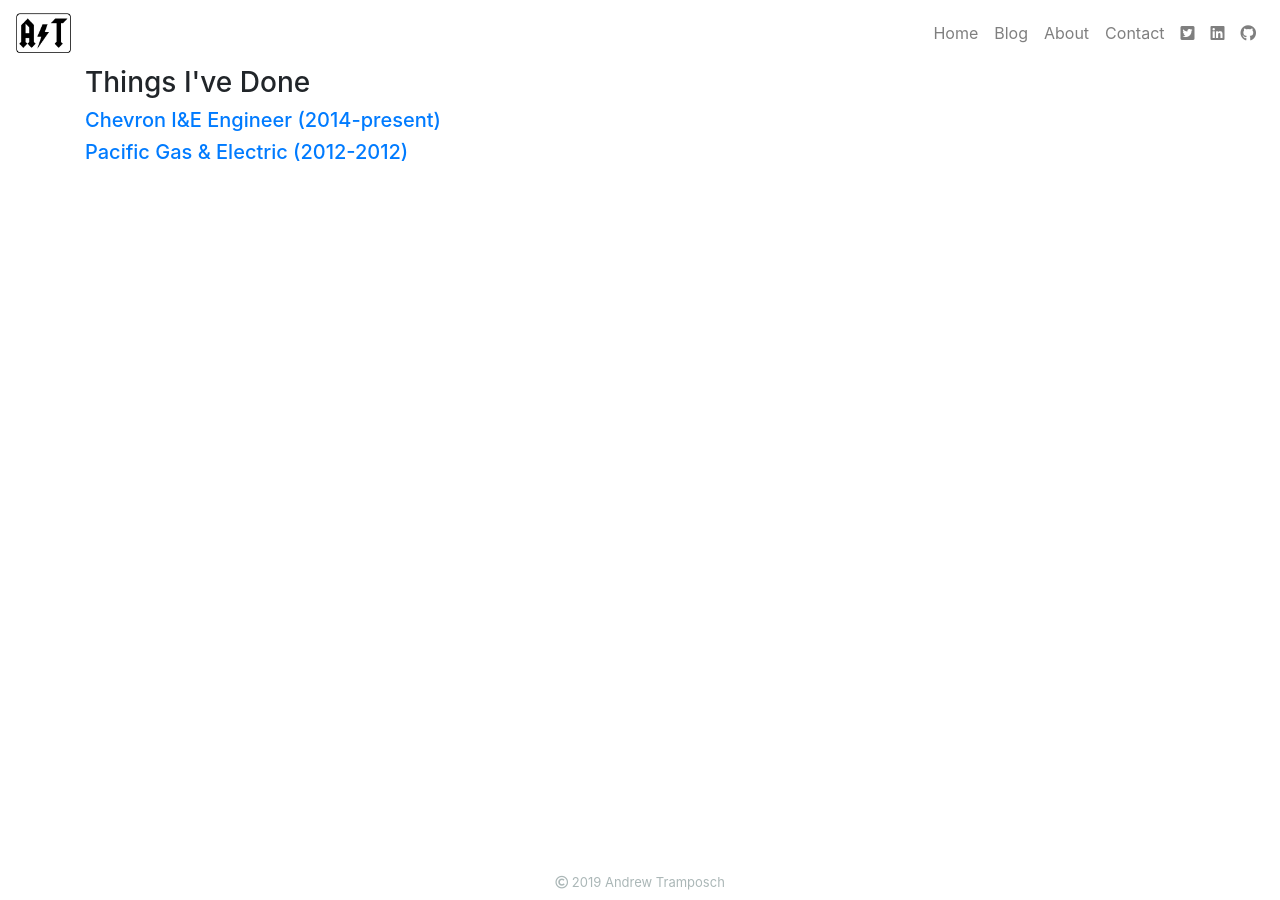
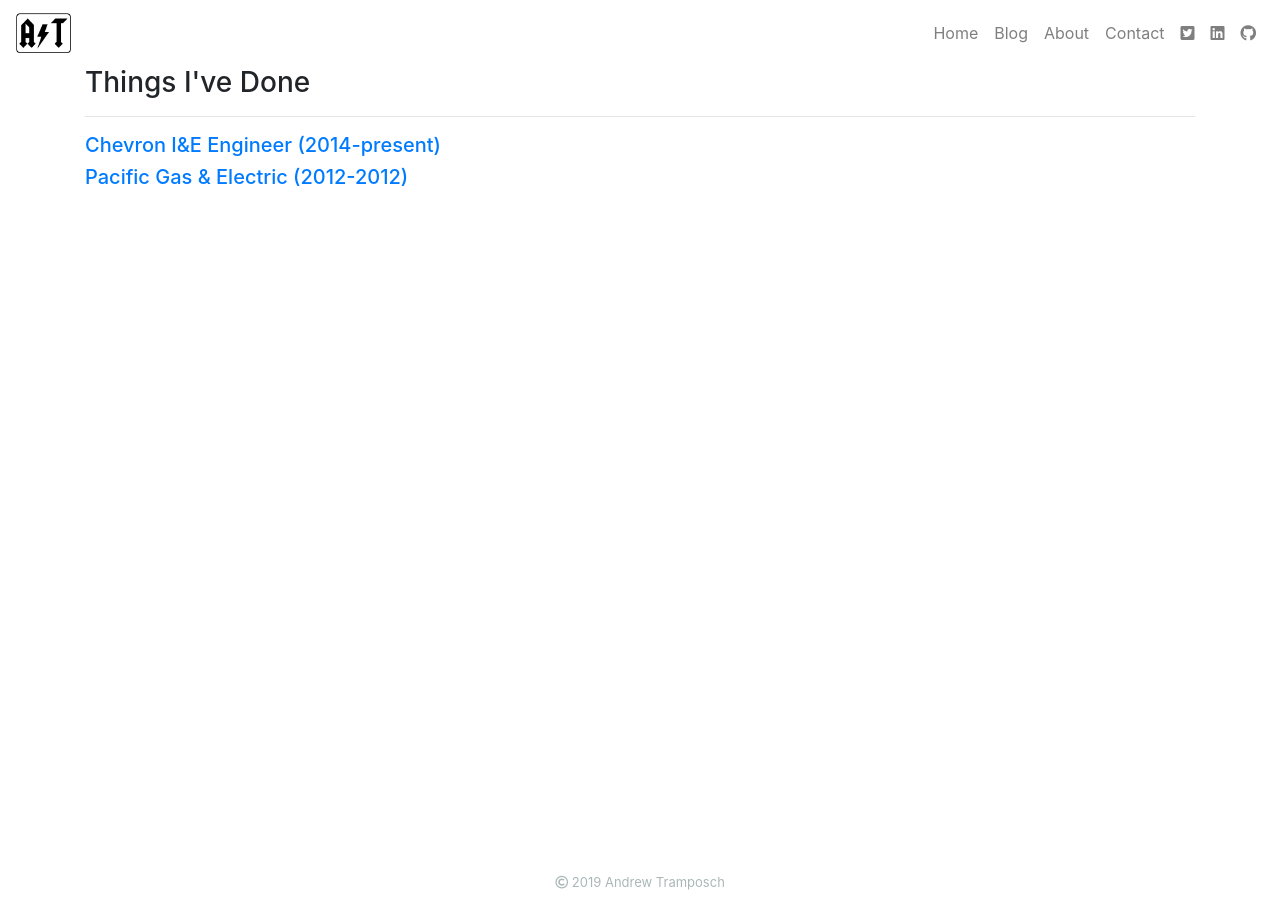
Before and after one commit to atramposch/website, a Jekyll site: the page built from about/things_ive_done.html, in a window 1280 px wide. Built offline with Jekyll 4.4.1, drawn with Linux system fonts in a browser that asks for light colours.

Commit message:
finalize reformatting things_ive_done

```diff
--- a/about/things_ive_done.html
+++ b/about/things_ive_done.html
@@ -3,6 +3,8 @@
 title: Andrew Tramposch | Things I've Done
 ---
 <h3>Things I've Done</h3>
+
+<hr>
 
 <a data-toggle="collapse" href="#chevron" role="button" aria-expanded="false" aria-controls="collapsework1">
     <h5>Chevron I&E Engineer (2014-present)</h5>
@@ -127,22 +129,30 @@
         <li><b><u>XX</u></b> Internal Submissions</li>
     </ul>
 
-    Procurement
-    <li><b><u>XX</u></b> quotes, estimates, and scope of work's recieved and ordered against
-    <li><b><u>XX</u></b> spent to improve reliability, safety, and performance of equipment
+    <h5>Procurement</h5>
+    <ul>
+        <li><b><u>XX</u></b> quotes, estimates, and scope of work's recieved and ordered against</li>
+        <li><b><u>XX</u></b> spent to improve reliability, safety, and performance of equipment</li>
+    </ul>
 
-        #### Budget Management
-    <li><b><u>XX</u></b> projects managed under budget
-    <li><b><u>XX</u></b> projects managed over budget
+    <h5>Budget Management</h5>
+    <ul>
+        <li><b><u>XX</u></b> projects managed under budget</li>
+        <li><b><u>XX</u></b> projects managed over budget</li>
+    </ul>
 
-        #### Construction Scheudles
-    <li><b><u>XX</u></b> scheudles developed
-    <li><b><u>XX</u></b> projects on time
-        * **<u>0</u>** projects late
+    <h5>Construction Scheudles</h5>
+    <ul>
+        <li><b><u>XX</u></b> scheudles developed</li>
+        <li><b><u>XX</u></b> projects on time</li>
+        <li><b><u>0</u></b> projects late</li>
+    </ul>
 
-        #### Turnaround
-        * **<u>4</u>** turnarounds led as lead Instrumentation & Electrical Engineer
-        * **<u>800+</u>** hours of overtime worked
+    <h5>Turnaround</h5>
+    <ul>
+        <li><b><u>4</u></b> turnarounds led as Lead Instrumentation & Electrical Engineer</li>
+        <li><b><u>800</u></b> hours of overtime worked</li>
+    </ul>
 </div>
 
 <a data-toggle="collapse" href="#pge" role="button" aria-expanded="false" aria-controls="collapsework1">
```
